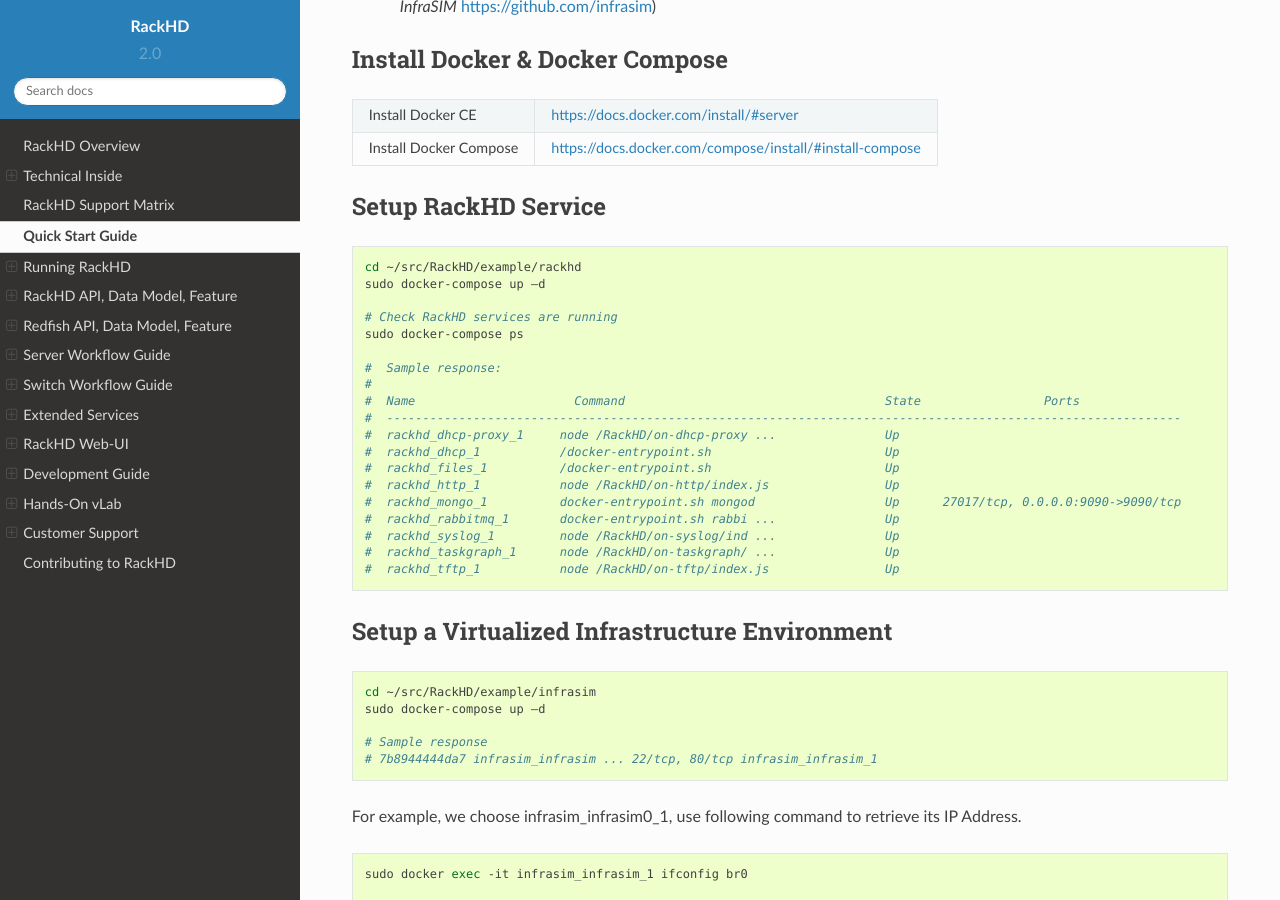
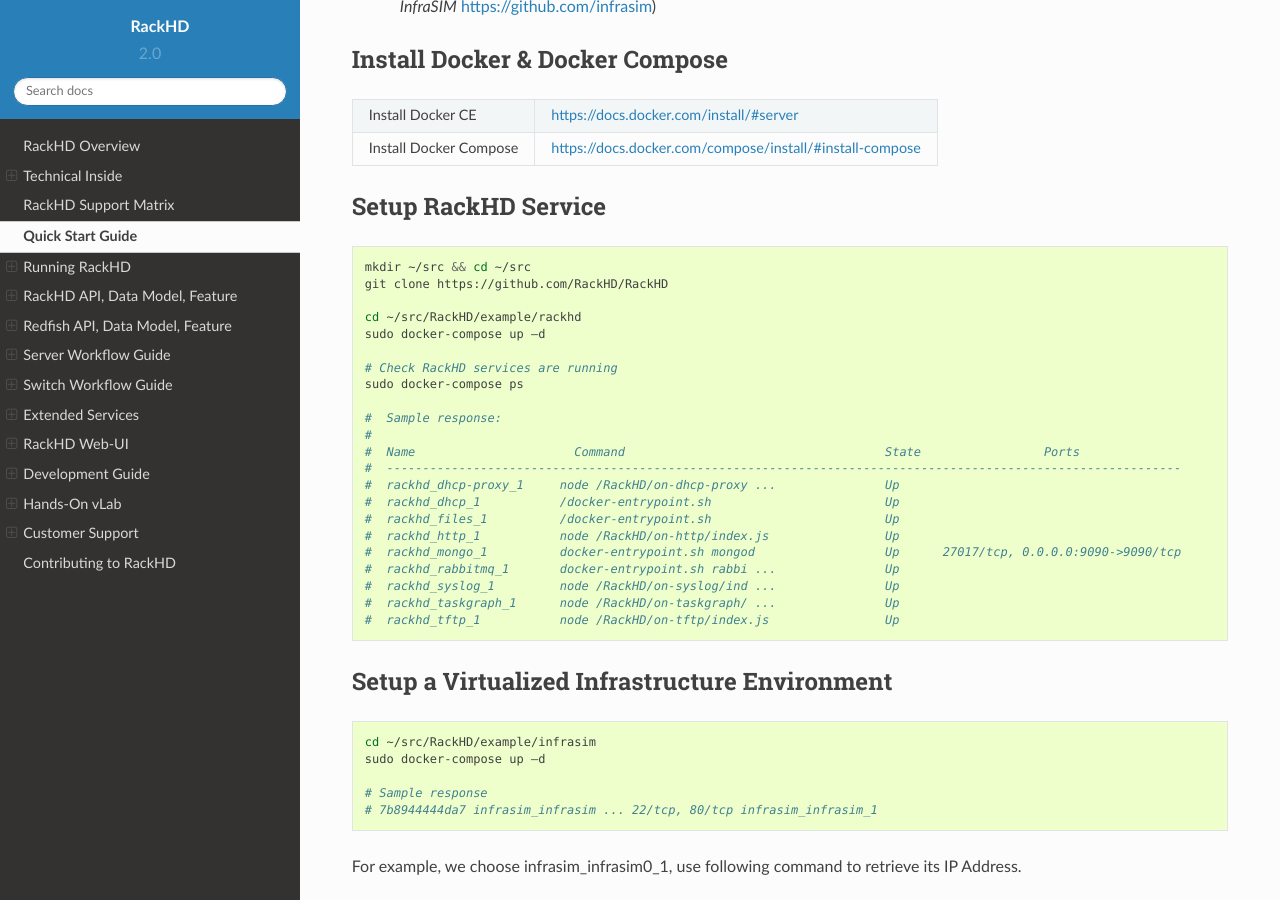
Before and after one commit to RackHD/docs, a Sphinx documentation site: the page built from docs/quick_guide.rst, in a window 1280 px wide and 900 px high, scrolled down 647 px. Built offline with Sphinx 7.4.7 and the Read the Docs theme 2.0.0, drawn with Linux system fonts in a browser that asks for light colours.

Commit message:
modified quick_guide

```diff
--- a/docs/quick_guide.rst
+++ b/docs/quick_guide.rst
@@ -23,6 +23,9 @@
 -------------------------
 
 .. code-block:: shell
+
+    mkdir ~/src && cd ~/src
+    git clone https://github.com/RackHD/RackHD
 
     cd ~/src/RackHD/example/rackhd
     sudo docker-compose up –d
```
